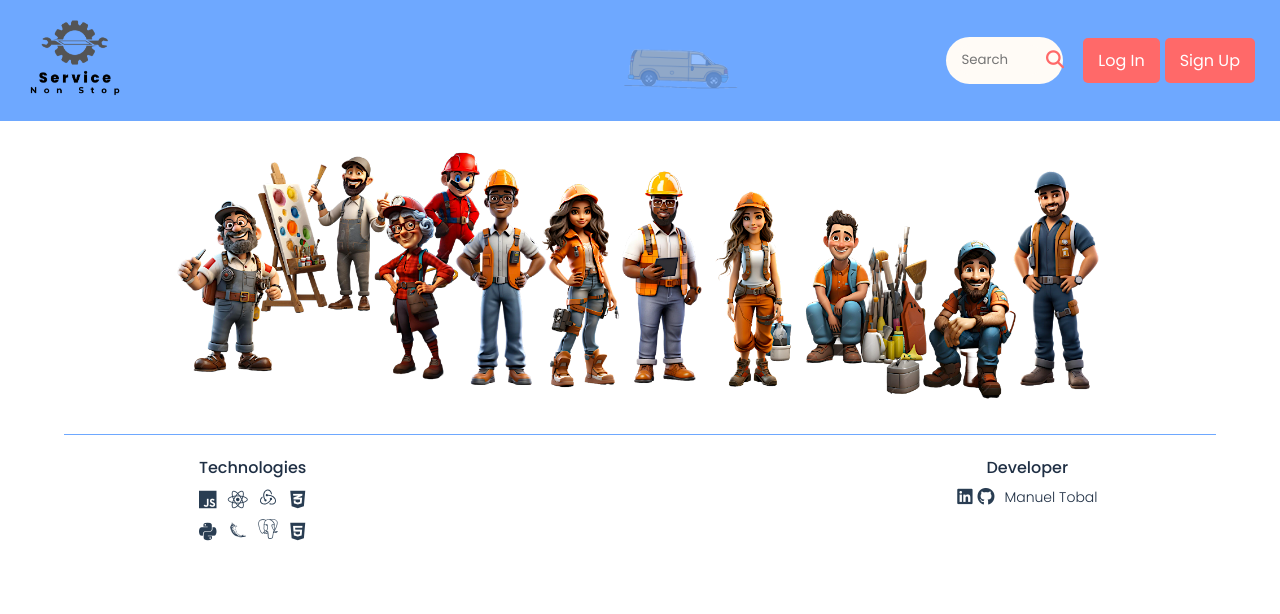
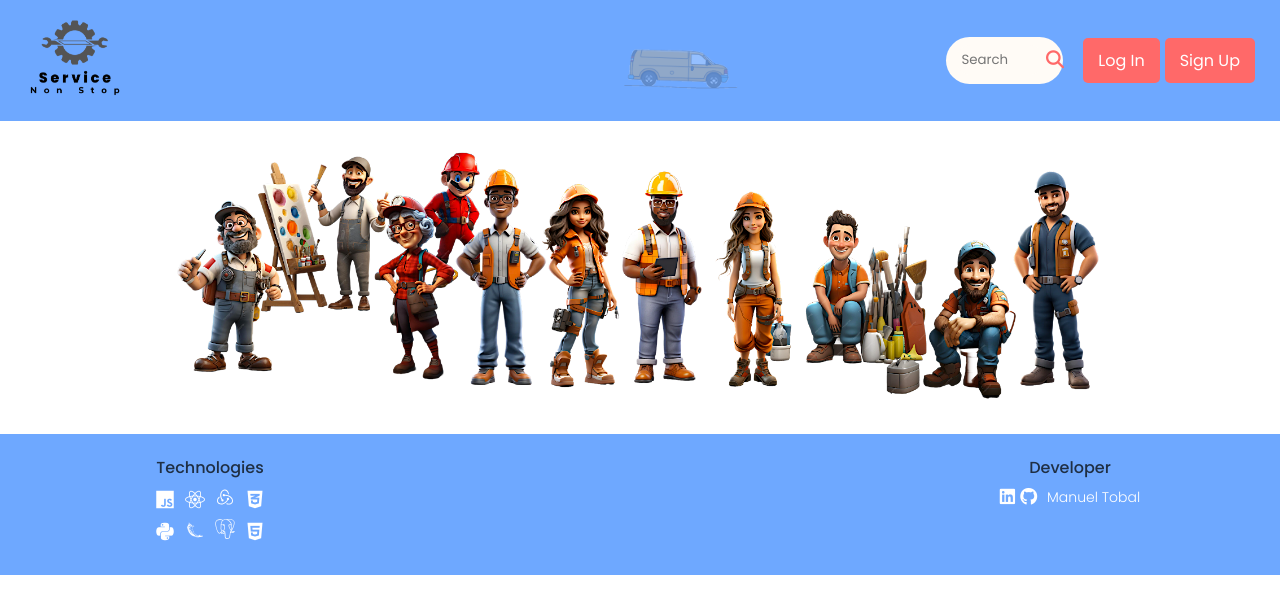
Before and after one commit to mtobal93/ServiceNonStop, a React (Vite) app in the folder react-vite/: page / in a window 1280 px wide. Shown: the top 614 px of the page. Built offline with nearby package versions, Linux system fonts and the light colour scheme; no server answers.

Commit message:
found some bugs

```diff
--- a/react-vite/src/components/Footer/Footer.css
+++ b/react-vite/src/components/Footer/Footer.css
@@ -4,7 +4,8 @@
   justify-content: space-between;
   flex-direction: column;
 
-  padding-bottom: 20px;
+
+  margin-bottom: -20px;
 
 }
 
@@ -20,11 +21,13 @@
   grid-template-columns: repeat(3, minmax(0, 1fr));
   gap: 10px;
   margin: auto;
-  width: 90vw;
+  width: 100vw;
+  height: 120px;
   /* Full viewport width */
   border-top: 1px solid #6EA8FF;
   justify-items: center;
   padding-top: 20px;
+  background-color: #6EA8FF;
 }
 
 .dev-heading {
@@ -60,6 +63,7 @@
 
 .names {
   font-weight: 300;
+  color: white;
 }
 
 .docs {
--- a/react-vite/src/components/Footer/Footer.jsx
+++ b/react-vite/src/components/Footer/Footer.jsx
@@ -8,6 +8,8 @@ function Footer() {
             <div className="footer">
                 <img className="footer-image" src="../../images/footer.png" />
                 <div className="footer-heading">
+
+
                     <div className="dev-heading">
                         Technologies
                         <div className="techs">
@@ -82,6 +84,8 @@ function Footer() {
                     <div className="dev-heading">
                         {/* Docs */}
                         <div className="docs"></div>
+
+
                     </div>
                     <div className="dev-heading">
                         Developer
@@ -111,6 +115,8 @@ function Footer() {
                             </div>
                         </div>
                     </div>
+
+
                 </div>
             </div>
         </>
--- a/react-vite/src/index.css
+++ b/react-vite/src/index.css
@@ -98,7 +98,7 @@ select {
 }
 
 a {
-    color: #293d52;
+    color: white;
     text-decoration: none;
     font-weight: 600;
     cursor: pointer;
```
Also changed, not shown: 1 other file (tests, documents, lock files or other folders).
